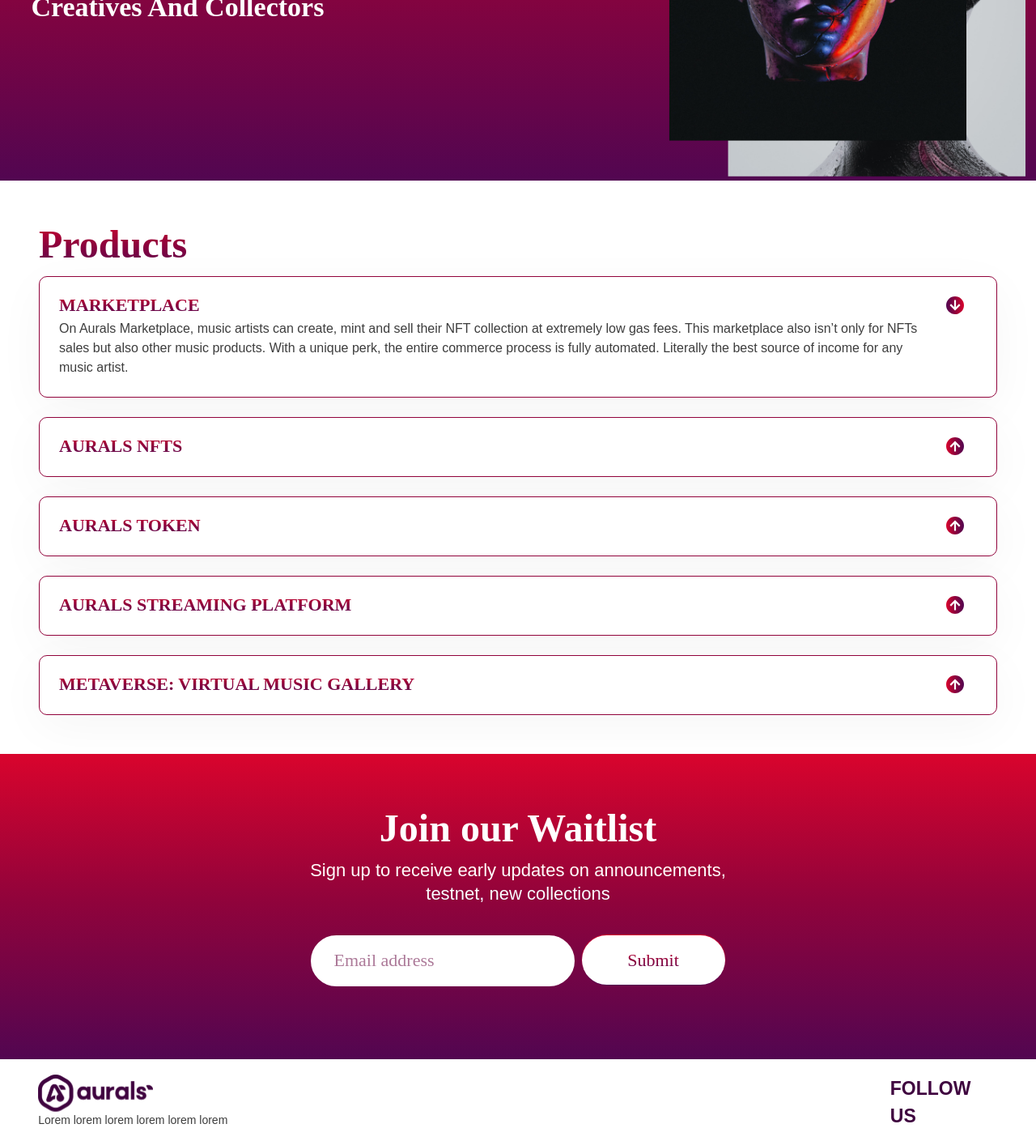
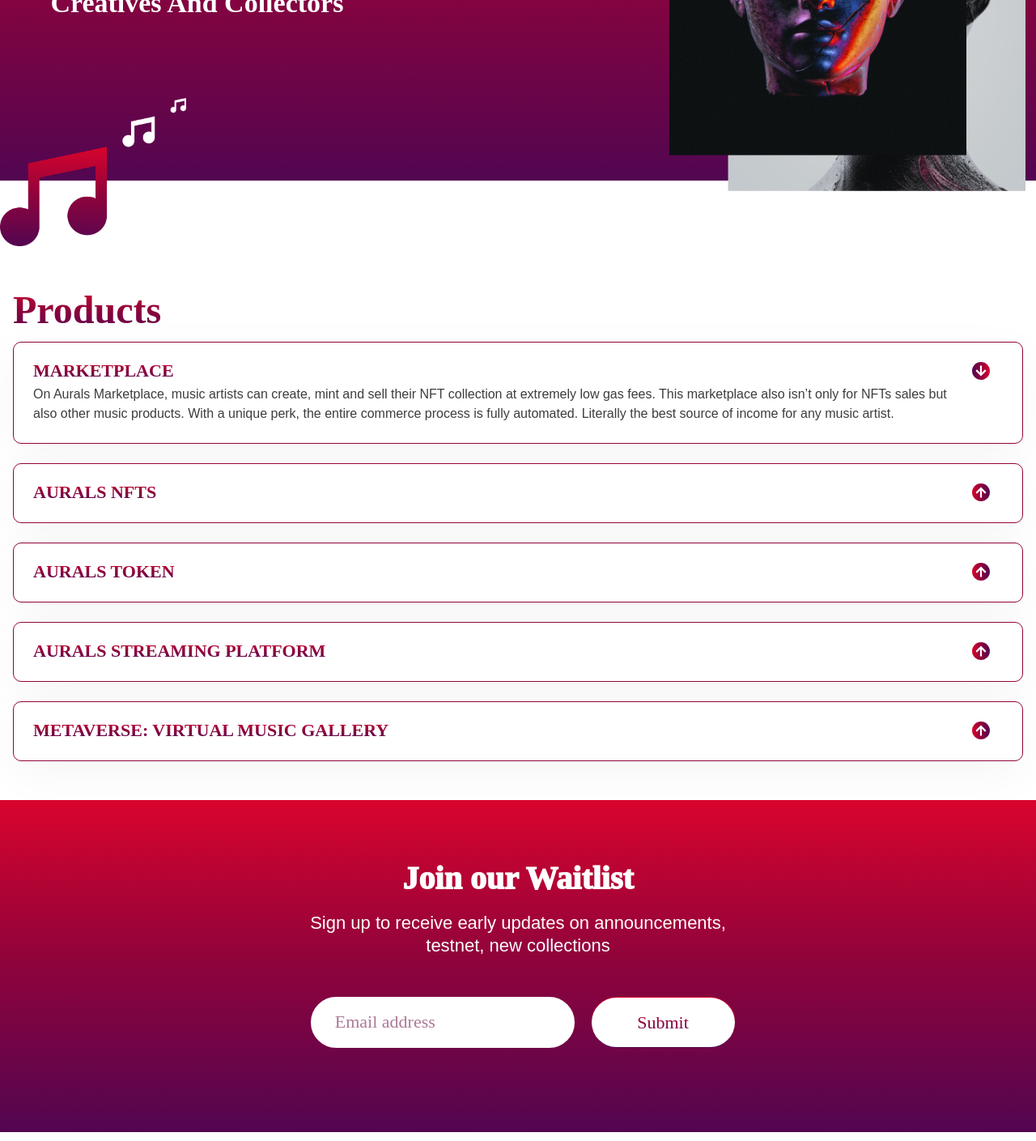
Before and after one commit to Demitoye/Aurals, a React (Create React App) app: page / in a window 1280 px wide. Shown: the part 480-1889 px from the top of the page at 81% size. Built offline with nearby package versions, Linux system fonts and the light colour scheme; a web font is replaced by a local one.

Commit message:
Fixed WaitList Responsiveness

```diff
--- a/public/index.html
+++ b/public/index.html
@@ -3,7 +3,7 @@
   <head>
     <meta charset="utf-8" />
     <link rel="icon" href="%PUBLIC_URL%/favicon.ico" />
-    <meta name="viewport" content="width=device-width, initial-scale=1" />
+    <meta name="viewport" content="width=device-width, initial-scale=1.0">
     <meta name="theme-color" content="#000000" />
     <meta
       name="description"
--- a/src/index.css
+++ b/src/index.css
@@ -5,7 +5,12 @@
   -webkit-font-smoothing: antialiased;
   -moz-osx-font-smoothing: grayscale;
   /* max-width: 100vw;*/
-  max-width: 1500px;
+  /* max-width: 1500px;   */
+  /* align-content: center;
+
+  */
+  width: 100vw;
+  max-width: 1400px;
   align-content: center;
   margin: 0 auto;
   position: relative;
--- a/src/modules/pages/waitlist/Waitlist.js
+++ b/src/modules/pages/waitlist/Waitlist.js
@@ -6,6 +6,9 @@
 import Down from "../../../assets/arrowDown.svg";
 import NFT1 from "../../../assets/imgs/NFT.png";
 import NFT2 from "../../../assets/imgs/NFT2.png";
+import Musics from "../../../assets/imgs/music.png";
+import Row from "react-bootstrap/Row";
+import Col from "react-bootstrap/Col";
 
 const Waitlist = () => {
   const [arrow, setArrow] = useState(true);
@@ -50,7 +53,7 @@
       <div className="pageBody">
         <div className="intro">
           <div className="intro-content">
-            <div>
+            <div className="m-4">
               <span className="joinWaitlistText mb-2">LAUNCHING SOON</span>
               <span className="intro-subText">
                 A Decentralized Music Ecosystem For Music Creatives And
@@ -60,8 +63,9 @@
 
             <div className="m-5">
               <div style={{ position: "relative", left: 0, top: 0 }}>
-                <div></div>
-                <img src={NFT1} class="another-rec" />
+                <div style={{ background: "red", margin: "10%" }}>
+                  <img src={NFT1} class="another-rec" />
+                </div>
                 <div></div>
                 <img src={NFT2} class="rect" />
               </div>
@@ -76,7 +80,9 @@
           </div>
         </div>
 
-        <div className="products m-5">
+        <img src={Musics} class="musics" />
+
+        <div className="products mt-5 mb-5 ms-3 me-3">
           <a className="products-header mb-2">Products</a>
 
           {products.map((value, index) => {
@@ -110,15 +116,17 @@
 
         <div className="joinWaitlist">
           <div className="center-content">
-            <span className="joinWaitlistText mb-2">Join our Waitlist</span>
-            <a className="text-white mb-2">
+            <span className=" joinWaitlistText m-2">Join our Waitlist</span>
+            <a className="text-white m-2">
               Sign up to receive early updates on announcements, testnet, new
               collections
             </a>
 
-            <div className="m-4">
-              <input className="input m-1" placeholder="Email address" />
-              <button className="submit-button m-1">
+
+
+            <div className=" waitlistEmail mt-4 mb-4">
+              <input className="input m-3" placeholder="Email address" />
+              <button className="submit-button m-1 mt-3">
                 <span className="button-text submit-text">Submit</span>
               </button>
             </div>
--- a/src/modules/pages/waitlist/styles.css
+++ b/src/modules/pages/waitlist/styles.css
@@ -30,7 +30,9 @@
     #520651 100%
   );
   width: 100%;
-  height: 377px;
+  /* height: 377px; */
+  padding-top: 5%;
+  padding-bottom: 5%;
 }
 .center-content {
   display: flex;
@@ -48,7 +50,7 @@
   line-height: 130.99%;
   text-decoration: none;
   text-align: center;
-  width: 532px;
+  max-width: 532px;
 }
 .joinWaitlistText {
   font-family: "Rota";
@@ -60,6 +62,14 @@
   align-items: flex-end;
   text-decoration: none;
   color: #ffffff;
+
+  font-family: 'Rota';
+font-style: normal;
+font-weight: 950;
+font-size: 40px;
+line-height: 50px;
+display: flex;
+align-items: flex-end
 }
 input {
   color: rgba(109, 20, 74, 0.57);
@@ -81,6 +91,12 @@
   height: 63px;
   /* display: flex;
   align-items: flex-start; */
+}
+
+.waitlistEmail {
+  justify-content: center;
+  display: flex;
+  flex-wrap: wrap;
 }
 
 ::placeholder {
@@ -237,3 +253,8 @@
   /* width: 291.7px; */
   height: 445.09px;
 }
+
+.musics {
+  height: 183px;
+  margin-top: -8%;
+}
```
